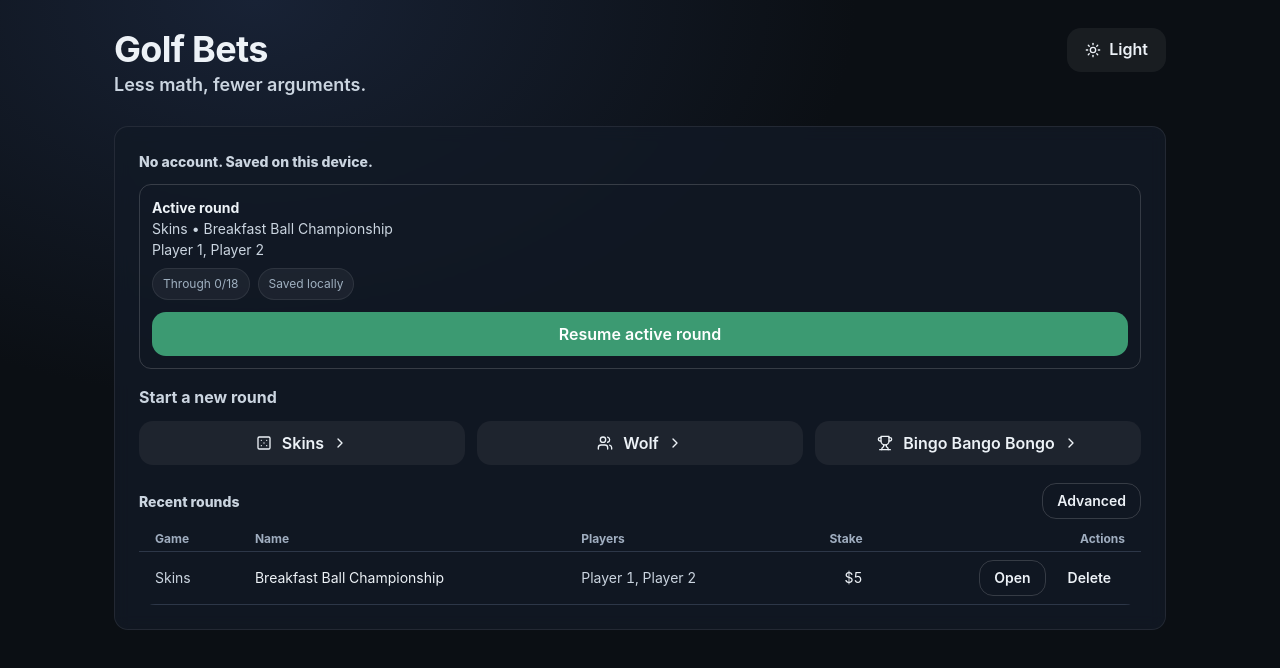
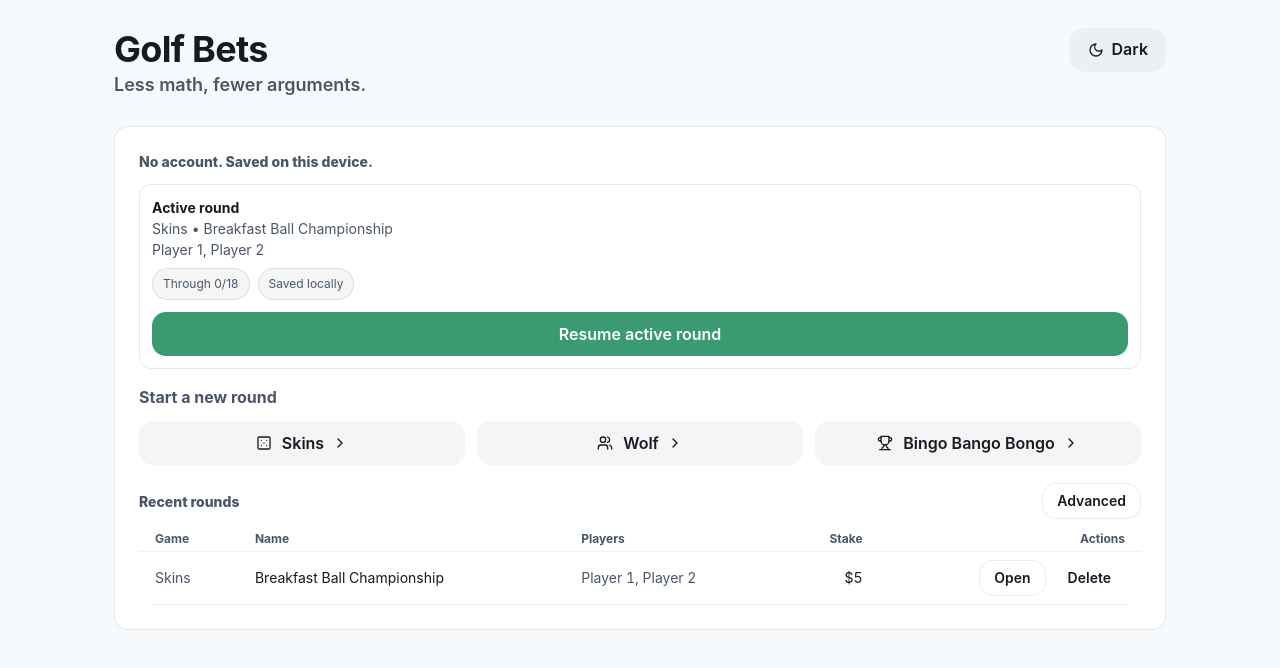
Before and after one commit to shawncheatham/golfbets, a React app in the folder app/: page / in a window 1280 px wide. Shown: the top 668 px of the page. Built offline with nearby package versions, Linux system fonts and the light colour scheme; the HTML template or start-up script is replaced by a standard one.

Commit message:
Theme: default first-time users to light mode

```diff
--- a/app/src/App.tsx
+++ b/app/src/App.tsx
@@ -128,8 +128,8 @@ function loadTheme(): Theme {
   } catch {
     // ignore
   }
-  // default: dark (matches current design)
-  return 'dark'
+  // default: light for first-time users
+  return 'light'
 }
 
 function applyTheme(theme: Theme) {
--- a/app/src/theme.ts
+++ b/app/src/theme.ts
@@ -2,8 +2,8 @@ import { extendTheme, type ThemeConfig } from '@chakra-ui/react'
 import type { StyleFunctionProps } from '@chakra-ui/theme-tools'
 
 const config: ThemeConfig = {
-  initialColorMode: 'system',
-  useSystemColorMode: true,
+  initialColorMode: 'light',
+  useSystemColorMode: false,
 }
 
 // Slightly less saturated “iOS-ish” green.
```
